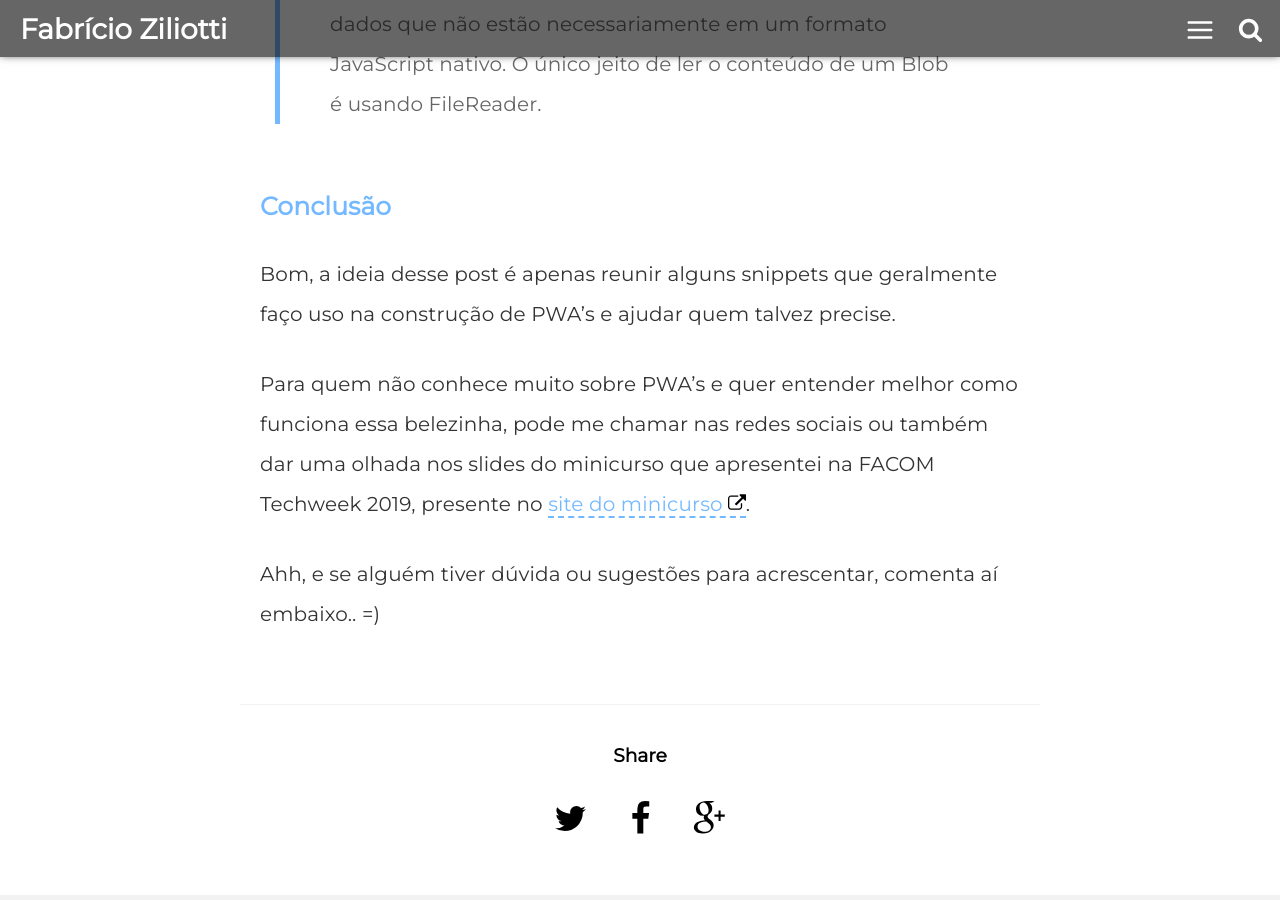
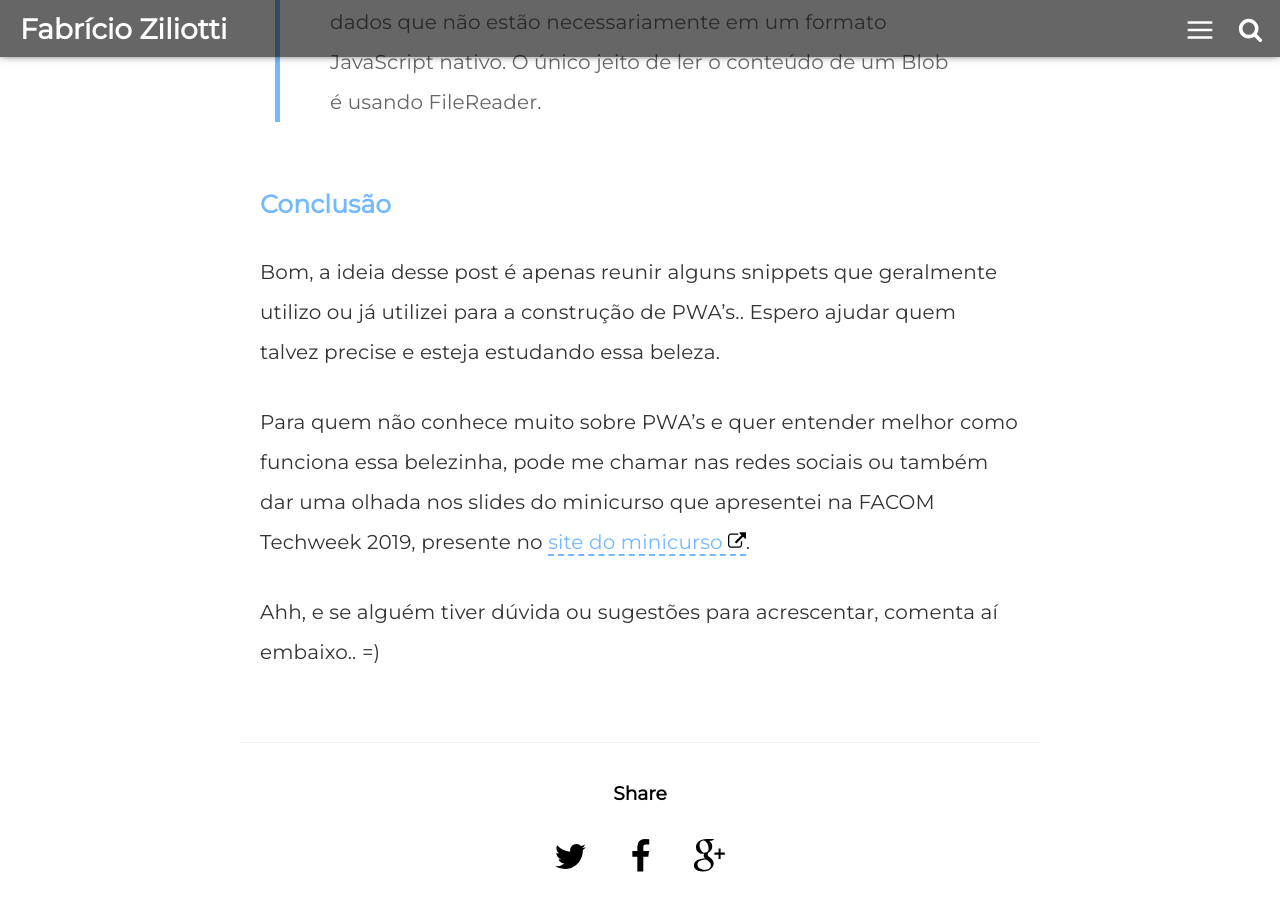
Before and after one commit to Fziliotti/oldBlog, a Jekyll site: the page built from _posts/2019-09-25-indexeddb.md, in a window 1280 px wide and 900 px high, scrolled down 11099 px. Built offline with Jekyll 4.4.1, drawn with Linux system fonts in a browser that asks for light colours; comment, search, counter and statistics services are not loaded; some of the changed text lies outside the part shown.

Commit message:
Update from Forestry.io ffz.ziliotti@gmail.com updated _posts/2019-09-25-indexeddb.md

```diff
--- a/_posts/2019-09-25-indexeddb.md
+++ b/_posts/2019-09-25-indexeddb.md
@@ -365,7 +366,7 @@ document.querySelector('#manifest').setAttribute('href', manifestURL);
 
 ### Conclusão
 
-Bom, a ideia desse post é apenas reunir alguns snippets que geralmente faço uso na construção de PWA's e ajudar quem talvez precise.
+Bom, a ideia desse post é apenas reunir alguns snippets que geralmente utilizo ou já utilizei para a construção de PWA's.. Espero ajudar quem talvez precise e esteja estudando essa beleza.
 
 Para quem não conhece muito sobre PWA's e quer entender melhor como funciona essa belezinha, pode me chamar nas redes sociais ou também dar uma olhada nos slides do minicurso que apresentei na FACOM Techweek 2019, presente no [site do minicurso](https://fziliotti.github.io/minicursopwa/).
 
```
Also changed, not shown: other parts of _posts/2019-09-25-indexeddb.md (+3 -2 lines).
